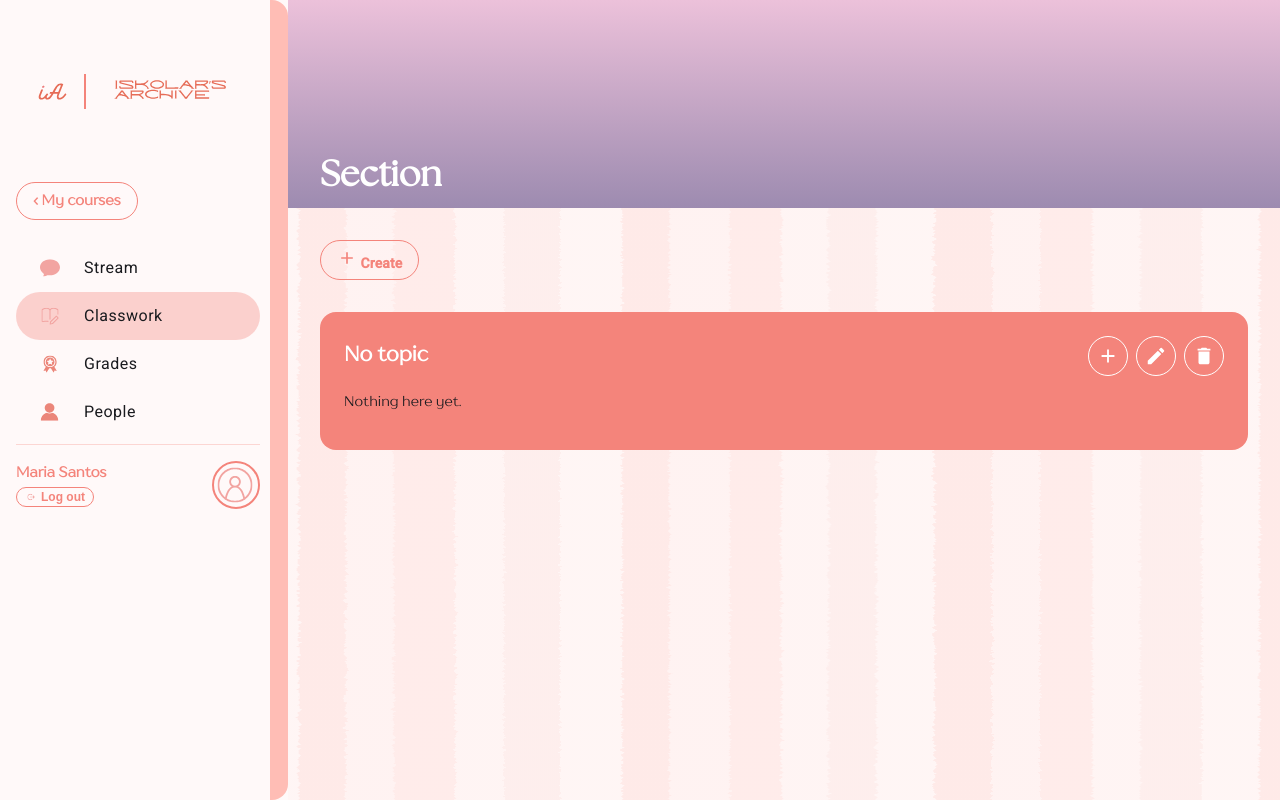
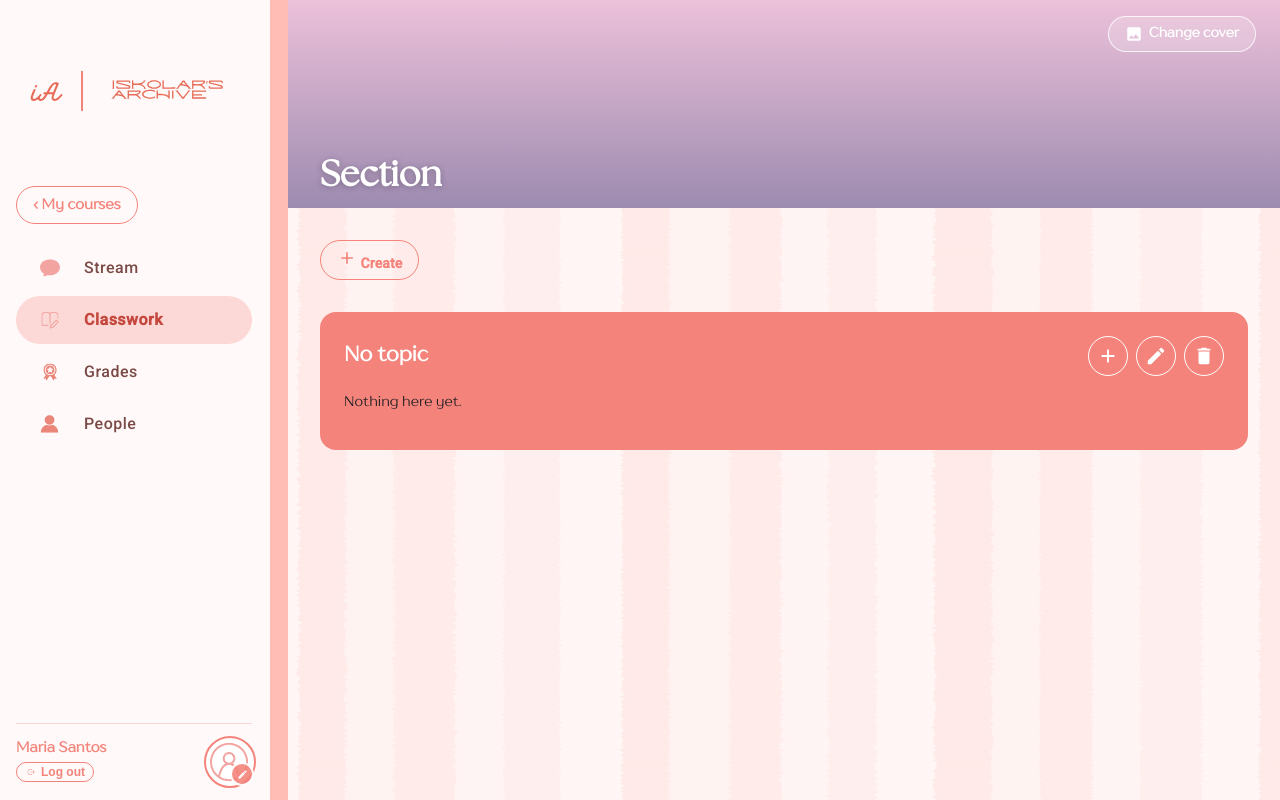
Before and after one commit to migeltan/CCIS-LMS, an Angular app in the folder frontend/: page /section/1/classwork in a window 1280 px wide. Built offline with nearby package versions, Linux system fonts and the light colour scheme.

Commit message:
feat(layout): nicer and functional sidebar

```diff
--- a/frontend/src/app/features/sections/section-layout/section-layout.component.html
+++ b/frontend/src/app/features/sections/section-layout/section-layout.component.html
@@ -2,7 +2,6 @@
   <mat-sidenav class="layout__sidenav" mode="side" opened disableClose>
     <!-- BRAND LOGO -->
     <div class="layout__brand">
-      <!-- Removed the hardcoded widths/heights -->
       <img class="layout__symbol" src="/assets/images/logo-symbol.svg" alt="Symbol" />
       <span class="layout__divider" aria-hidden="true"></span>
       <img class="layout__wordmark" src="/assets/images/logo-text.svg" alt="Wordmark" />
@@ -14,14 +13,19 @@
     <!-- NAVIGATION -->
     <mat-nav-list class="layout__nav">
       @for (item of navItems; track item.path) {
-        <a mat-list-item [routerLink]="item.path" routerLinkActive="is-active">
+        <a
+          mat-list-item
+          [routerLink]="item.path"
+          routerLinkActive="is-active"
+          [disableRipple]="true"
+        >
           <img matListItemIcon [src]="item.icon" alt="" class="nav-icon" />
           <span matListItemTitle>{{ item.label }}</span>
         </a>
       }
     </mat-nav-list>
 
-    <!-- USER INFO (Name + Logout stacked, Avatar beside) -->
+    <!-- USER INFO -->
     <div class="layout__user-container">
       <div class="layout__user-info">
         <span class="layout__user-name">{{ teacherFullName }}</span>
@@ -30,17 +34,75 @@
           Log out
         </button>
       </div>
-      <!-- Fixed the path to not include 'frontend/public' -->
-      <img class="layout__avatar" src="/assets/images/default-avatar.svg" alt="Avatar" />
+
+      <!-- Profile photo: click to change or remove -->
+      <input
+        #avatarInput
+        type="file"
+        hidden
+        accept="image/png,image/jpeg,image/webp"
+        (change)="onAvatarSelected($event)"
+      />
+      <button
+        type="button"
+        class="layout__avatar-btn"
+        aria-label="Change profile photo"
+        [matMenuTriggerFor]="avatarMenu"
+      >
+        <img class="layout__avatar" [src]="avatarSrc()" alt="Profile photo" />
+        <span class="layout__avatar-badge" aria-hidden="true">
+          <svg viewBox="0 0 24 24" fill="currentColor">
+            <path
+              d="M3 17.25V21h3.75L17.81 9.94l-3.75-3.75L3 17.25zM20.71 7.04a1 1 0 000-1.41l-2.34-2.34a1 1 0 00-1.41 0l-1.83 1.83 3.75 3.75 1.83-1.83z"
+            />
+          </svg>
+        </span>
+      </button>
+      <mat-menu #avatarMenu="matMenu" panelClass="custom-lms-menu">
+        <button mat-menu-item type="button" (click)="avatarInput.click()">Change photo</button>
+        <button mat-menu-item type="button" [disabled]="!avatar()" (click)="resetAvatar()">
+          Remove photo
+        </button>
+      </mat-menu>
     </div>
   </mat-sidenav>
 
   <mat-sidenav-content class="layout__content">
-    <header class="banner">
-      <h1 class="banner__name">{{ section?.name ?? 'Section' }}</h1>
-      @if (section; as current) {
-        <p class="banner__code">Section code: {{ current.sectionCode }}</p>
-      }
+    <header class="banner" [style.background]="bannerBackground()">
+      <div class="banner__text">
+        <h1 class="banner__name">{{ section?.name ?? 'Section' }}</h1>
+        @if (section; as current) {
+          <p class="banner__code">Section code: {{ current.sectionCode }}</p>
+        }
+      </div>
+
+      <!-- Cover controls -->
+      <input
+        #coverInput
+        type="file"
+        hidden
+        accept="image/png,image/jpeg,image/webp"
+        (change)="onCoverSelected($event)"
+      />
+      <button
+        type="button"
+        class="banner__edit"
+        aria-label="Change cover"
+        [matMenuTriggerFor]="coverMenu"
+      >
+        <svg viewBox="0 0 24 24" fill="currentColor" aria-hidden="true">
+          <path
+            d="M21 19V5a2 2 0 00-2-2H5a2 2 0 00-2 2v14a2 2 0 002 2h14a2 2 0 002-2zM8.5 13.5l2.5 3 3.5-4.5 4.5 6H5l3.5-4.5z"
+          />
+        </svg>
+        Change cover
+      </button>
+      <mat-menu #coverMenu="matMenu" panelClass="custom-lms-menu">
+        <button mat-menu-item type="button" (click)="coverInput.click()">Upload image</button>
+        <button mat-menu-item type="button" [disabled]="!cover()" (click)="resetCover()">
+          Use default
+        </button>
+      </mat-menu>
     </header>
     <router-outlet />
   </mat-sidenav-content>
--- a/frontend/src/app/features/sections/section-layout/section-layout.component.scss
+++ b/frontend/src/app/features/sections/section-layout/section-layout.component.scss
@@ -14,49 +14,63 @@ $font-body: 'TT Drugs', 'Poppins', sans-serif;
 .layout {
   height: 100%;
   background: $bg;
+  --mat-sidenav-container-shape: 0;
+  --mat-sidenav-container-width: 18rem;
 
   &__sidenav {
     display: flex;
     flex-direction: column;
-    gap: 0.5rem;
     width: 18rem;
-    padding: 1rem 1.75rem 1rem 1rem;
+    padding: 0;
     border-right: 0;
+    border-radius: 0 !important;
     background: linear-gradient(90deg, $bg calc(100% - 1.1rem), #ffbdb5 calc(100% - 1.1rem));
+
+    /* Material's inner wrapper is what shows the scrollbar, so lock it */
+    ::ng-deep .mat-drawer-inner-container {
+      display: flex;
+      flex-direction: column;
+      height: 100%;
+      overflow: hidden !important;
+      padding: 1rem 2.25rem 1rem 1rem; /* right side leaves room for the coral stripe */
+      box-sizing: border-box;
+    }
   }
 
-  /* --- BRAND (Side by side & Slim) --- */
   &__brand {
     display: flex;
-    flex-direction: row; /* Puts them beside each other */
-    align-items: center; /* Centers them vertically */
-    justify-content: flex-start; /* Aligns to the left (change to center if you want) */
-    gap: 0.75rem; /* Slim gap between the two logos */
-    margin-bottom: 1rem;
-    padding-left: 1rem; /* Aligns with the nav items */
-    flex-shrink: 0;
-    flex-grow: 0;
+    align-items: center;
+    justify-content: center;   /* centers the whole logo */
+    gap: 0.75rem;
+    margin-bottom: 1.25rem;
+    padding: 0;
+    flex: none;
   }
 
   &__symbol {
-    height: 40px !important;
-    width: auto !important;
+    flex: none;
+    height: 46px;
+    width: auto;
+  }
+
+  &__divider {
+    flex: none;
+    width: 2px;
+    height: 40px;
+    background-color: $accent;
   }
 
   &__wordmark {
-    height: 150px !important; /* Smaller height so it matches the symbol */
-    width: auto !important;
-  }
-
-  &__divider {
-    width: 2px;
-    height: 35px;
-    background-color: #f4847b;
+    flex: 0 1 auto;
+    min-width: 0;
+    width: 150px;     /* make this bigger or smaller to taste */
+    height: auto;
+    object-fit: contain;
   }
 
   &__back {
     flex-shrink: 0;
-    margin-bottom: 1rem;
+    margin-bottom: 0.75rem;
     display: inline-flex;
     align-items: center;
     justify-content: center;
@@ -76,13 +90,45 @@ $font-body: 'TT Drugs', 'Poppins', sans-serif;
   }
 
   &__nav {
-    flex: 1;
+        flex: 1;
+    min-height: 0;          /* lets the nav shrink instead of pushing the page taller */
     overflow-y: auto;
+    scrollbar-width: none;  /* hide the scrollbar (Firefox) */
+    &::-webkit-scrollbar { display: none; }  /* hide it (Chrome/Edge) */
 
-    .is-active {
-      background: rgba($accent, 0.35) !important;
-      font-weight: 600;
+    /* each link is a soft pill */
+    ::ng-deep .mat-mdc-list-item {
+      margin-bottom: 4px;
       border-radius: 999px !important;
+      transition: background-color 0.18s ease;
+    }
+
+    /* remove Material's muddy hover/press overlay */
+    ::ng-deep .mat-mdc-list-item::before,
+    ::ng-deep .mat-mdc-list-item .mdc-list-item__ripple::before {
+      background-color: transparent !important;
+      opacity: 0 !important;
+    }
+
+    /* normal text */
+    ::ng-deep .mat-mdc-list-item .mdc-list-item__primary-text {
+      color: #7a4a46 !important;
+      font-weight: 500;
+      transition: color 0.18s ease;
+    }
+
+    /* hover */
+    ::ng-deep .mat-mdc-list-item:hover {
+      background-color: rgba($accent, 0.12) !important;
+    }
+
+    /* active: instant, one clean color, matching text */
+    ::ng-deep .mat-mdc-list-item.is-active {
+      background-color: rgba($accent, 0.28) !important;
+    }
+    ::ng-deep .mat-mdc-list-item.is-active .mdc-list-item__primary-text {
+      color: #c4483d !important;
+      font-weight: 700;
     }
 
     ::ng-deep .mat-mdc-list-item-icon {
@@ -99,12 +145,14 @@ $font-body: 'TT Drugs', 'Poppins', sans-serif;
   }
 
   &__user-container {
+    flex: none;
     display: flex;
     align-items: center;
     justify-content: space-between;
+    gap: 0.5rem;
+    margin-top: 0.5rem;
+    padding-top: 0.75rem;
     border-top: 1px solid rgba($accent, 0.3);
-    padding-top: 1rem;
-    margin-top: auto;
   }
 
   &__user-info {
@@ -119,16 +167,59 @@ $font-body: 'TT Drugs', 'Poppins', sans-serif;
     font-size: 0.9rem;
   }
 
+  &__avatar-btn {
+    position: relative;
+    flex: none;
+    width: 48px;
+    height: 48px;
+    padding: 0;
+    background: none;
+    border: 0;
+    border-radius: 50%;
+    cursor: pointer;
+
+    &:hover .layout__avatar-badge,
+    &:focus-visible .layout__avatar-badge {
+      opacity: 1;
+    }
+  }
+
   &__avatar {
-    width: 44px;
-    height: 44px;
+    display: block;
+    width: 100%;
+    height: 100%;
     border-radius: 50%;
     object-fit: cover;
     border: 2px solid $accent;
+    background: #fff;
+  }
+
+  &__avatar-badge {
+    position: absolute;
+    right: -2px;
+    bottom: -2px;
+    display: flex;
+    align-items: center;
+    justify-content: center;
+    width: 20px;
+    height: 20px;
+    color: #fff;
+    background: $accent;
+    border: 2px solid #fff;
+    border-radius: 50%;
+    opacity: 0.9;
+    transition: opacity 0.2s;
+
+    svg {
+      width: 11px;
+      height: 11px;
+    }
   }
 
   &__content {
     @include stripes.background(0.78);
+    margin: 0;
+    border-radius: 0;
   }
 }
 
@@ -147,23 +238,69 @@ $font-body: 'TT Drugs', 'Poppins', sans-serif;
 }
 
 .banner {
+  position: relative;
   display: flex;
   flex-direction: column;
   justify-content: flex-end;
   min-height: 10rem;
   padding: 1.5rem 2rem;
-  background: linear-gradient(180deg, #ecc1da, #9d8bb0);
+  background: linear-gradient(180deg, #ecc1da, #9d8bb0); /* default cover */
 
   &__name {
     margin: 0;
     color: #fff;
     font-family: $font-heading;
     font-size: 2.25rem;
+    text-shadow: 0 1px 6px rgba(0, 0, 0, 0.25);
   }
 
   &__code {
     margin: 0.25rem 0 0;
-    color: rgba(255, 255, 255, 0.85);
+    color: rgba(255, 255, 255, 0.9);
     font-weight: 600;
   }
+
+  &__edit {
+    position: absolute;
+    top: 1rem;
+    right: 1.5rem;
+    display: inline-flex;
+    align-items: center;
+    gap: 6px;
+    height: 36px;
+    padding: 0 16px;
+    font: inherit;
+    font-weight: 600;
+    font-size: 0.85rem;
+    color: #fff;
+    background: rgba(255, 255, 255, 0.18);
+    border: 1px solid rgba(255, 255, 255, 0.8);
+    border-radius: 999px;
+    cursor: pointer;
+    backdrop-filter: blur(4px);
+    transition: background 0.2s;
+
+    svg {
+      width: 18px;
+      height: 18px;
+    }
+
+    &:hover {
+      background: rgba(255, 255, 255, 0.32);
+    }
+  }
 }
+
+/* menu look (same as the classwork menus; harmless if duplicated) */
+::ng-deep .custom-lms-menu {
+  background-color: #fff !important;
+  border: 1px solid #f4847b !important;
+  border-radius: 12px !important;
+  padding: 0.5rem !important;
+
+  .mat-mdc-menu-item {
+    border-radius: 999px !important;
+    color: #f4847b !important;
+    font-weight: 600 !important;
+  }
+}
--- a/frontend/src/app/features/sections/section-layout/section-layout.component.ts
+++ b/frontend/src/app/features/sections/section-layout/section-layout.component.ts
@@ -1,10 +1,16 @@
-import { Component, inject } from '@angular/core';
+import { Component, computed, inject, signal } from '@angular/core';
 import { MatButtonModule } from '@angular/material/button';
 import { MatListModule } from '@angular/material/list';
+import { MatMenuModule } from '@angular/material/menu';
 import { MatSidenavModule } from '@angular/material/sidenav';
+import { MatSnackBar } from '@angular/material/snack-bar';
 import { ActivatedRoute, RouterLink, RouterLinkActive, RouterOutlet } from '@angular/router';
 import { findSectionById } from '../../../shared/mock/lms-mock-data';
 import { Section } from '../../../shared/models/lms.models';
+
+const MAX_IMAGE_BYTES = 2 * 1024 * 1024; // 2 MB
+const IMAGE_TYPES = ['image/png', 'image/jpeg', 'image/webp'];
+const DEFAULT_AVATAR = 'assets/images/default-avatar.svg';
 
 @Component({
   selector: 'app-section-layout',
@@ -13,6 +19,7 @@ import { Section } from '../../../shared/models/lms.models';
     MatSidenavModule,
     MatListModule,
     MatButtonModule,
+    MatMenuModule,
     RouterLink,
     RouterLinkActive,
     RouterOutlet,
@@ -22,21 +29,100 @@ import { Section } from '../../../shared/models/lms.models';
 })
 export class SectionLayoutComponent {
   private readonly route = inject(ActivatedRoute);
+  private readonly snackBar = inject(MatSnackBar);
 
-  // We can hardcode the teacher's name for now
   protected readonly teacherFullName = 'Maria Santos';
 
-  // Get the section ID from the URL
   protected readonly sectionId = this.route.snapshot.paramMap.get('id') ?? '';
-
-  // Look up the section data from our mock data
   protected readonly section: Section | undefined = findSectionById(this.sectionId);
 
-  // The navigation links for the sidebar
   protected readonly navItems = [
     { label: 'Stream', path: 'stream', icon: 'assets/images/icon-stream.svg' },
     { label: 'Classwork', path: 'classwork', icon: 'assets/images/icon-classwork.svg' },
     { label: 'Grades', path: 'grades', icon: 'assets/images/icon-grades.svg' },
     { label: 'People', path: 'people', icon: 'assets/images/icon-people.svg' },
   ];
+
+  // ---------- COVER IMAGE (null = default gradient) ----------
+  private readonly coverKey = `section-cover:${this.sectionId}`;
+  protected readonly cover = signal<string | null>(this.read(this.coverKey));
+
+  protected readonly bannerBackground = computed(() => {
+    const url = this.cover();
+    return url
+      ? `linear-gradient(180deg, rgba(236,193,218,0.45), rgba(157,139,176,0.7)), url("${url}") center / cover no-repeat`
+      : null;
+  });
+
+  protected onCoverSelected(event: Event): void {
+    this.pickImage(event, this.coverKey, (url) => this.cover.set(url));
+  }
+
+  protected resetCover(): void {
+    this.cover.set(null);
+    this.remove(this.coverKey);
+  }
+
+  // ---------- PROFILE PHOTO (null = default avatar) ----------
+  private readonly avatarKey = 'teacher-avatar';
+  protected readonly avatar = signal<string | null>(this.read(this.avatarKey));
+  protected readonly avatarSrc = computed(() => this.avatar() ?? DEFAULT_AVATAR);
+
+  protected onAvatarSelected(event: Event): void {
+    this.pickImage(event, this.avatarKey, (url) => this.avatar.set(url));
+  }
+
+  protected resetAvatar(): void {
+    this.avatar.set(null);
+    this.remove(this.avatarKey);
+  }
+
+  // ---------- helpers ----------
+  private pickImage(event: Event, storageKey: string, apply: (dataUrl: string) => void): void {
+    const input = event.target as HTMLInputElement;
+    const file = input.files?.item(0) ?? null;
+    input.value = '';
+    if (!file) return;
+
+    if (!IMAGE_TYPES.includes(file.type)) {
+      this.snackBar.open('Please choose a PNG, JPG, or WebP image.', 'Dismiss', {
+        duration: 4000,
+      });
+      return;
+    }
+    if (file.size > MAX_IMAGE_BYTES) {
+      this.snackBar.open('Choose an image smaller than 2 MB.', 'Dismiss', { duration: 4000 });
+      return;
+    }
+
+    const reader = new FileReader();
+    reader.onload = () => {
+      const dataUrl = String(reader.result);
+      apply(dataUrl);
+      try {
+        localStorage.setItem(storageKey, dataUrl);
+      } catch {
+        this.snackBar.open('Changed for this session only (storage is full).', 'Dismiss', {
+          duration: 4000,
+        });
+      }
+    };
+    reader.readAsDataURL(file);
+  }
+
+  private read(key: string): string | null {
+    try {
+      return localStorage.getItem(key);
+    } catch {
+      return null;
+    }
+  }
+
+  private remove(key: string): void {
+    try {
+      localStorage.removeItem(key);
+    } catch {
+      /* ignore */
+    }
+  }
 }
```
